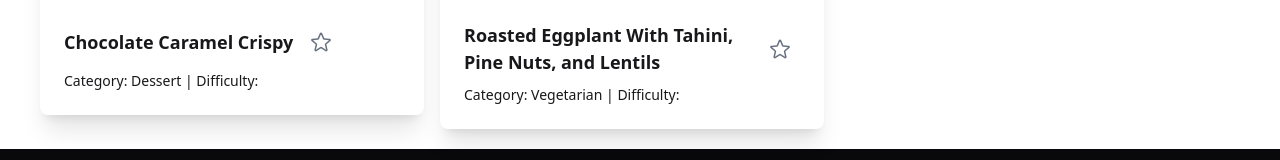
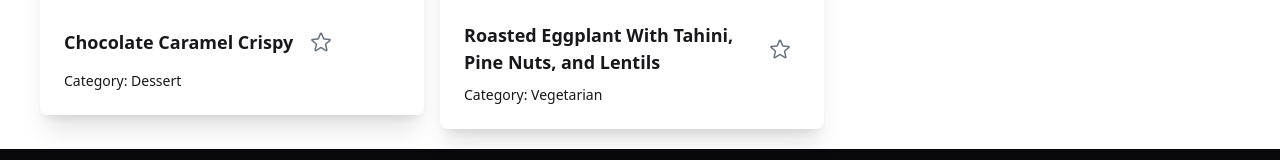
Before and after one commit to nashahaha/apps_web_proyecto, a React (Vite) app: page / in a window 1280 px wide. Shown: the part 335-495 px from the top of the page. Built offline with nearby package versions, Linux system fonts and the light colour scheme; data requests are answered from the project's data file.

Commit message:
fix: navigate issue

```diff
--- a/src/components/Recipe.tsx
+++ b/src/components/Recipe.tsx
@@ -6,13 +6,12 @@ interface recipeProps {
     img_path: string; // ruta de la imagen
     rec_title: string;
     category: string;
-    difficulty: string;
     instructions: string;
     ingredients: string[];
     tags?: string[];
 };
 
-const Recipe = ({ img_path, rec_title, category, difficulty }: recipeProps) => {
+const Recipe = ({ img_path, rec_title, category }: recipeProps) => {
     const [fav, setFav] = useState(false);
 
     return (
@@ -27,7 +26,10 @@ const Recipe = ({ img_path, rec_title, category, difficulty }: recipeProps) => {
                     <h1 className="card-title">{rec_title}
                         <button
                             className="btn btn-ghost btn-circle"
-                            onClick={() => setFav(!fav)}
+                            onClick={(e) => {
+                                e.stopPropagation();
+                                setFav(!fav)
+                            }}
                         >
                             {fav ? (
                                 <StarSolid className="h-6 w-6 text-yellow-500" />
@@ -35,12 +37,10 @@ const Recipe = ({ img_path, rec_title, category, difficulty }: recipeProps) => {
                                 <StarOutline className="h-6 w-6 text-gray-500" />
                             )}
                         </button>
-
                     </h1>
-
                 </div>
 
-                <p>Category: {category} | Difficulty: {difficulty}</p>
+                <p>Category: {category}</p>
             </div>
 
 
```
